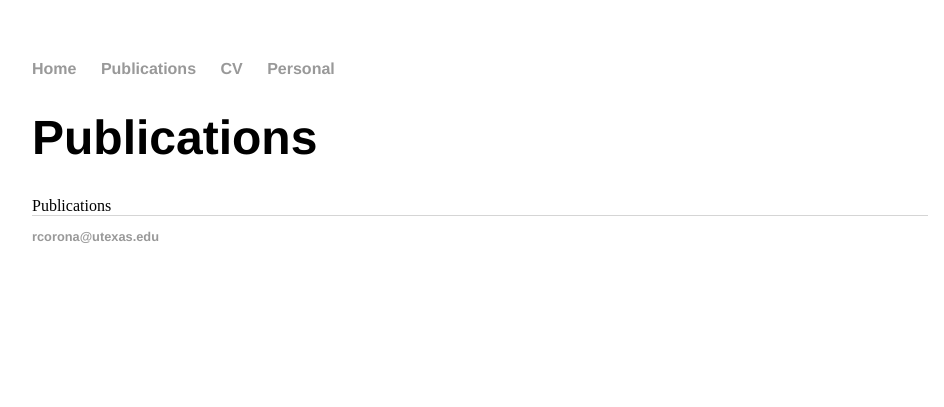
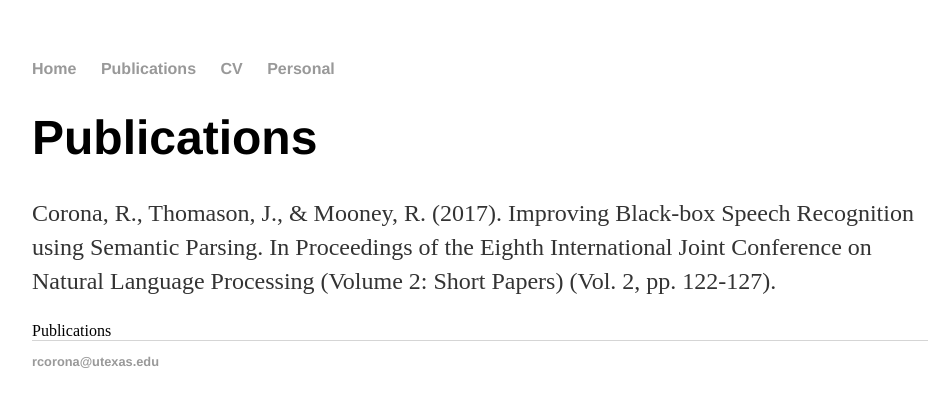
Before and after one commit to rcorona/old_website, a Jekyll site: the page built from publications/index.html, in a window 1280 px wide. Shown: the top 407 px of the page, without its empty margins (160-1104 px from the left). Built offline with Jekyll 4.4.1, drawn with Linux system fonts in a browser that asks for light colours.

Commit message:
Update index.html

```diff
--- a/publications/index.html
+++ b/publications/index.html
@@ -3,4 +3,10 @@ layout: default
 title: Publications
 ---
 	<h1>{{ page.title }}</h1>
+	<p>
+	Corona, R., Thomason, J., & Mooney, R. (2017).
+	Improving Black-box Speech Recognition using Semantic Parsing.
+	In Proceedings of the Eighth International Joint Conference on Natural Language Processing
+	(Volume 2: Short Papers) (Vol. 2, pp. 122-127).
+	</p>
   Publications
```
